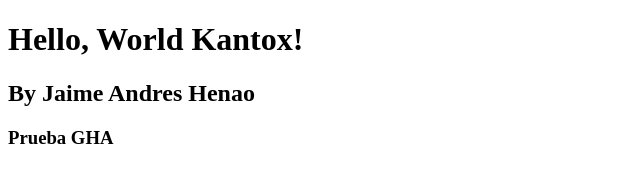
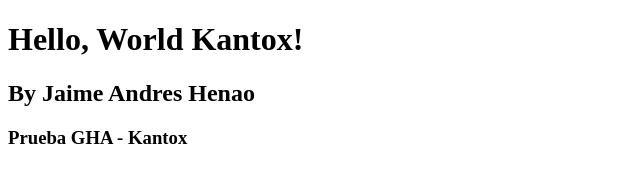
Before and after one commit to JaimeHenaoChallange/GitOps-Kantox, a plain HTML site: page index.html in a window 1280 px wide. Shown: the full height of the page, 0-640 px from the left. Drawn offline with Linux system fonts and the light colour scheme.

Commit message:
prueba Github Actions:v16

```diff
--- a/index.html
+++ b/index.html
@@ -6,6 +6,6 @@
 <body>
     <h1>Hello, World Kantox!</h1>
     <h2>By Jaime Andres Henao</h2>
-    <h3>Prueba GHA</h3>
+    <h3>Prueba GHA - Kantox</h3>
 </body>
 </html>
```
